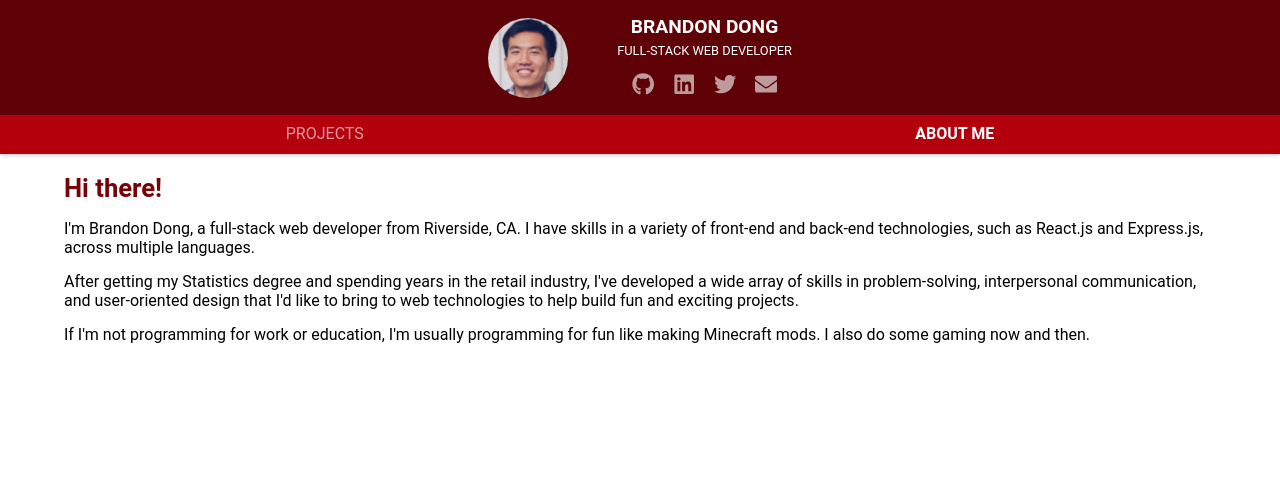
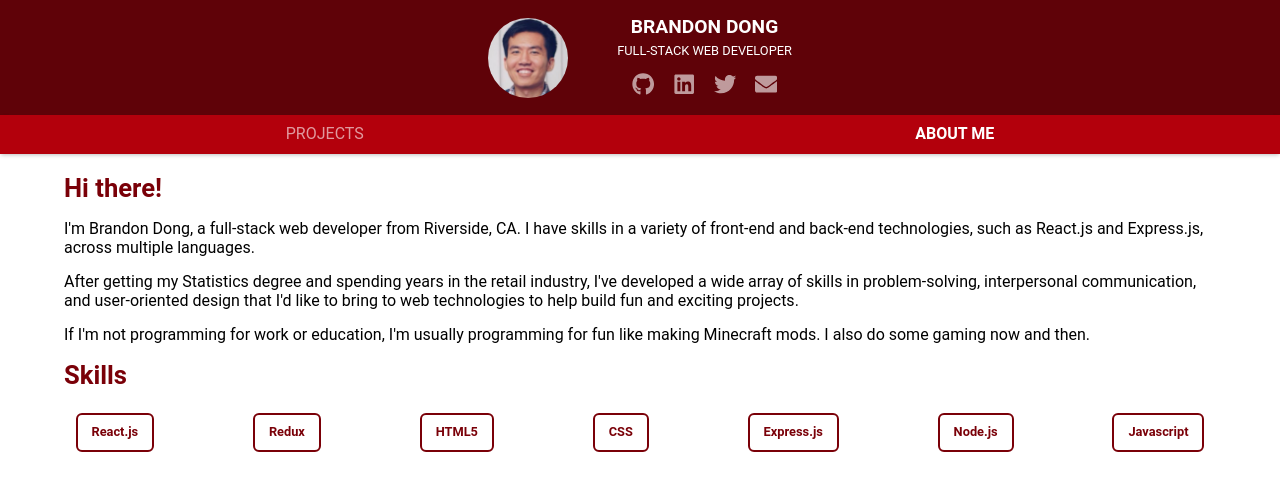
Before and after one commit to gasingdong/brandondong.com, a React (Create React App) app: page /about in a window 1280 px wide. Shown: the top 490 px of the page. Built offline with nearby package versions, Linux system fonts and the light colour scheme.

Commit message:
skills section

```diff
--- a/src/components/About.tsx
+++ b/src/components/About.tsx
@@ -1,10 +1,12 @@
 import React from 'react';
 import Intro from './Intro';
+import Skills from './Skills';
 
 const About: React.FC = () => {
   return (
     <div className="about">
       <Intro />
+      <Skills />
     </div>
   );
 };
--- /dev/null
+++ b/src/components/Skills.tsx
@@ -0,0 +1,23 @@
+import React from 'react';
+import { TechModel } from '../utils/Models';
+
+const Skills: React.FC = () => {
+  return (
+    <div className="skills">
+      <h1>Skills</h1>
+      <div className="skills__buttons">
+        {TechModel.VALUES.map(element => (
+          <a
+            key={element.value.name}
+            className="project__link--tech"
+            href={element.value.link}
+          >
+            {element.value.name}
+          </a>
+        ))}
+      </div>
+    </div>
+  );
+};
+
+export default Skills;
--- a/src/stylesheets/pages/_about.scss
+++ b/src/stylesheets/pages/_about.scss
@@ -7,3 +7,11 @@
     font-size: 1.6rem;
   }
 }
+
+.skills {
+  &__buttons {
+    width: 100%;
+    @include flex(row, space-between, center);
+    flex-wrap: wrap;
+  }
+}
--- a/src/utils/Models.ts
+++ b/src/utils/Models.ts
@@ -24,6 +24,8 @@ export enum Role {
 }
 
 export class TechModel {
+  static readonly VALUES: TechModel[] = [];
+
   static readonly REACT = new TechModel('React', {
     name: 'React.js',
     link: 'https://reactjs.org/',
@@ -62,7 +64,9 @@ export class TechModel {
   private constructor(
     private readonly key: string,
     public readonly value: MetaLinkModel
-  ) {}
+  ) {
+    TechModel.VALUES.push(this);
+  }
 
   toString(): string {
     return this.key;
```
